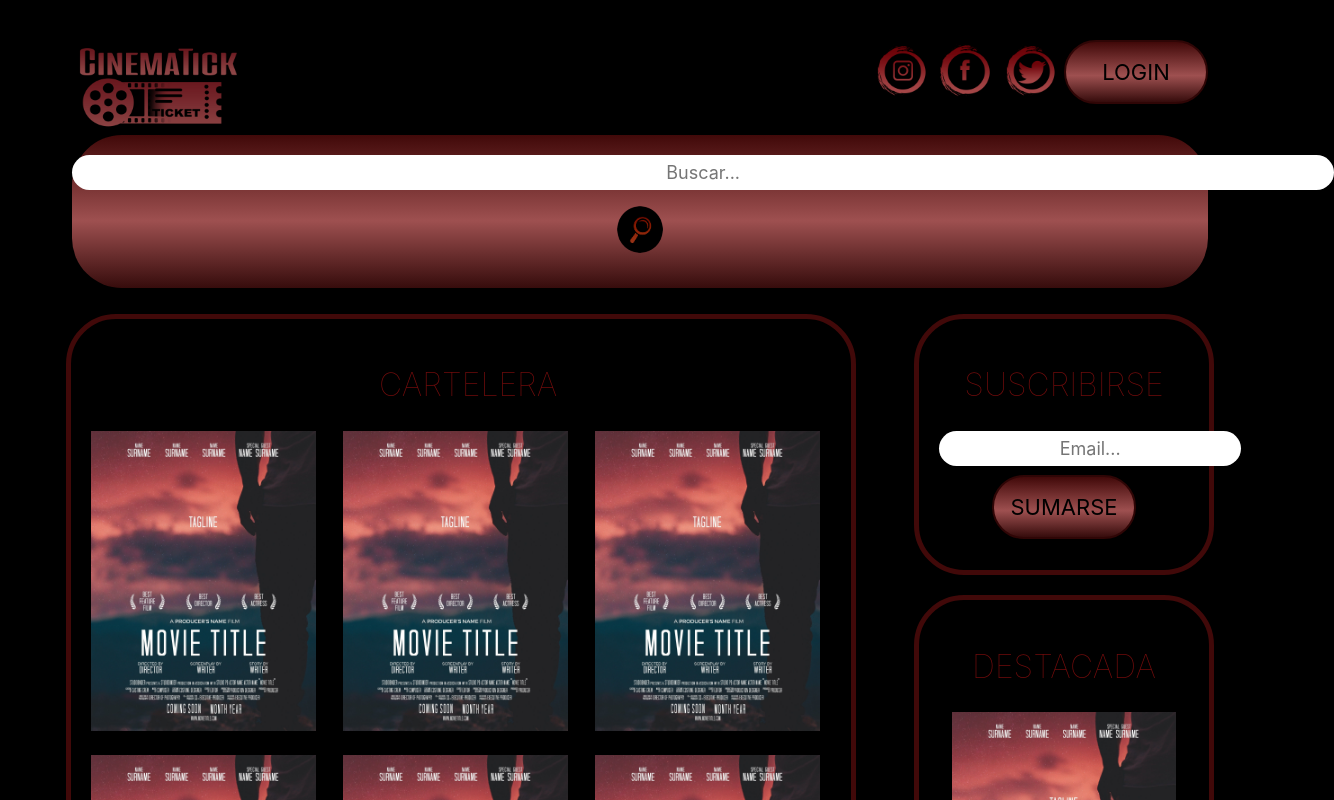
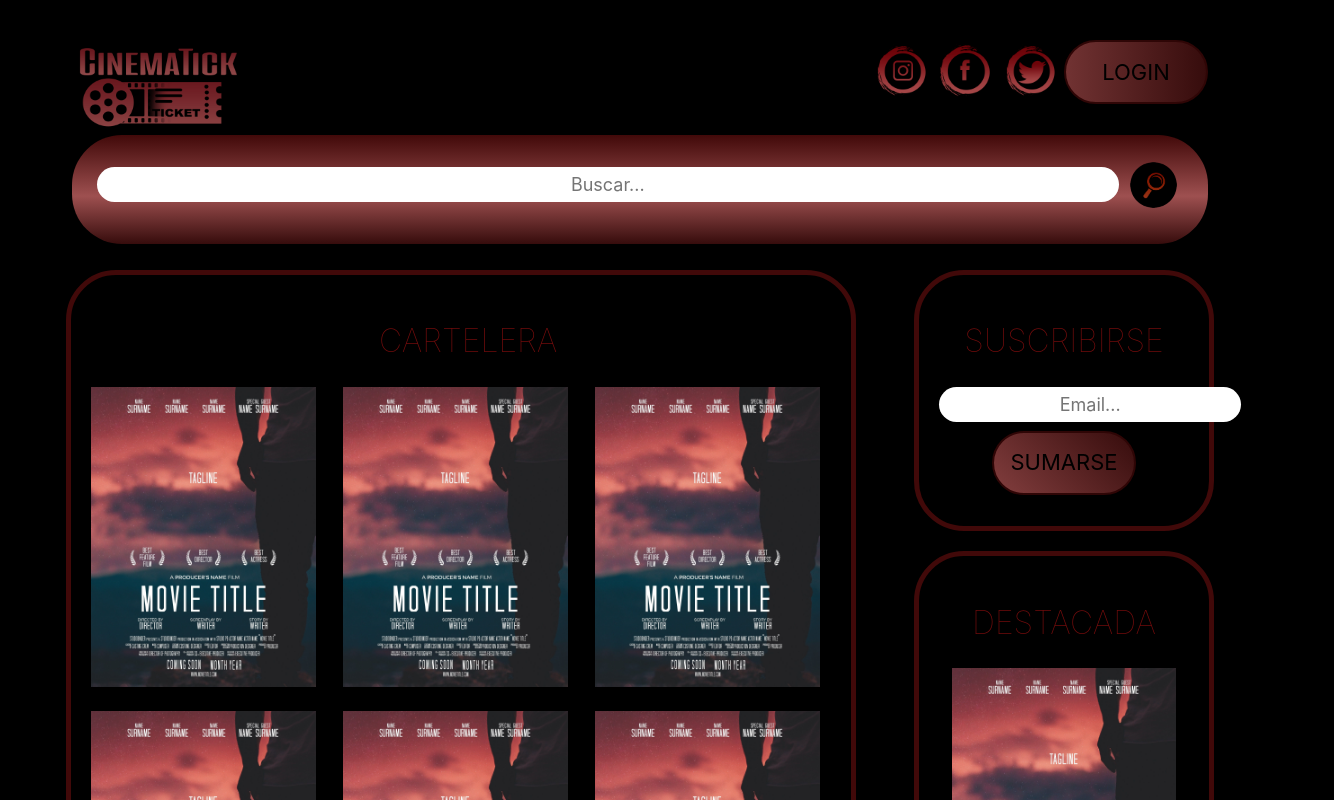
Before and after one commit to Maurialva/CinematiCk, a Svelte app: page / in a window 1280 px wide. Shown: the top 800 px of the page, 1334 px wide, since content can reach past the window. Built offline with nearby package versions, Linux system fonts and the light colour scheme.

Commit message:
cambiado gradiente de botones al hover

```diff
--- a/src/App.svelte
+++ b/src/App.svelte
@@ -27,7 +27,7 @@ function handleClick() {
 		<br>
 		<form action="http://localhost:5000/">
 
-		<input type="text" placeholder="Buscar..." name="searchbar" size="100" >
+		<input type="text" placeholder="Buscar..." name="searchbar" size="80%" >
 
 		<input type="image" src="icon_search1.png"alt="Submit"  />
 		<br>
--- a/src/ButtonSubscribe.svelte
+++ b/src/ButtonSubscribe.svelte
@@ -9,17 +9,17 @@
 		background-color: rgb(90, 29, 29);
 		border-color: #693030;
 		font-size: 1.7rem;
-		background-image: linear-gradient(45deg, #000000 50%, transparent 50%);
+
 		background-position: 100%;
 		background-size: 400%;
-		transition: background 300ms ease-in-out;
+		transition: background 900ms ease-in-out;
 		text-align: center;
 		color: rgb(0, 0, 0);
 		font-size: 22px;
-		line-height: 19px;
+		line-height: 15px;
 		padding: 12px;
 		border-radius: 50px;
-		background-image: linear-gradient(rgb(65, 9, 9) 0%, rgb(158, 80, 80) 56%, rgb(54, 12, 12) 100%);
+		background-image: linear-gradient(45deg,rgb(65, 9, 9) 0%, rgb(158, 80, 80) 56%, rgb(54, 12, 12) 100%);
 		vertical-align:top ;
 		border: 2px solid rgb(47, 6, 6);
 		display: inline-block;
@@ -28,7 +28,7 @@
 	button:hover {
 		background-position: 0;
 		color: rgb(87, 12, 12);
-		background-image: linear-gradient(rgb(0, 0, 0) 0%, rgb(37, 26, 26) 56%, rgb(39, 4, 4) 100%);
+		background-image: linear-gradient(43deg,rgb(0, 0, 0) 0%, rgb(37, 26, 26) 56%, rgb(39, 4, 4) 100%);
 		color: rgb(255, 255, 255);
 	}
 </style>
--- a/src/CustomButton.svelte
+++ b/src/CustomButton.svelte
@@ -9,26 +9,26 @@
 		background-color: rgb(90, 29, 29);
 		border-color: #693030;
 		font-size: 1.7rem;
-		background-image: linear-gradient(45deg, #000000 50%, transparent 50%);
+		background-image: linear-gradient(90deg, rgb(65, 9, 9) 0%, rgb(158, 80, 80) 56%, rgb(54, 12, 12) 100%);
 		background-position: 100%;
 		background-size: 400%;
-		transition: background 300ms ease-in-out;
 		text-align: center;
 		color: rgb(0, 0, 0);
 		font-size: 22px;
 		line-height: 19px;
 		padding: 12px;
 		border-radius: 50px;
-		background-image: linear-gradient(rgb(65, 9, 9) 0%, rgb(158, 80, 80) 56%, rgb(54, 12, 12) 100%);
+
 		vertical-align:top ;
 		border: 2px solid rgb(47, 6, 6);
 		display: inline-block;
 		cursor: pointer;
+		transition: background 900ms ease-in-out;
 	}
 	button:hover {
-		background-position: 0;
+		background-position: 100%;
 		color: rgb(87, 12, 12);
-		background-image: linear-gradient(rgb(0, 0, 0) 0%, rgb(37, 26, 26) 56%, rgb(39, 4, 4) 100%);
+		background-image: linear-gradient(30deg,rgb(0, 0, 0) 0%, rgb(37, 26, 26) 56%, rgb(39, 4, 4) 100%);
 		color: rgb(255, 255, 255);
 	}
 </style>
```
